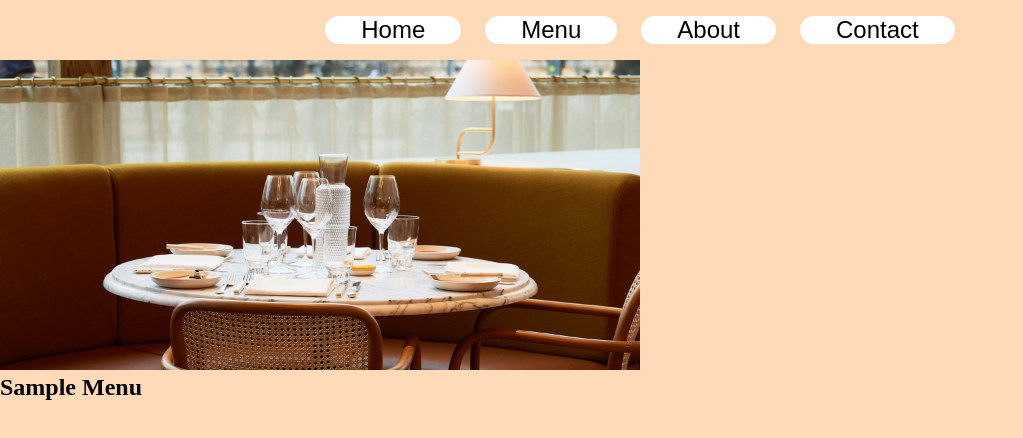
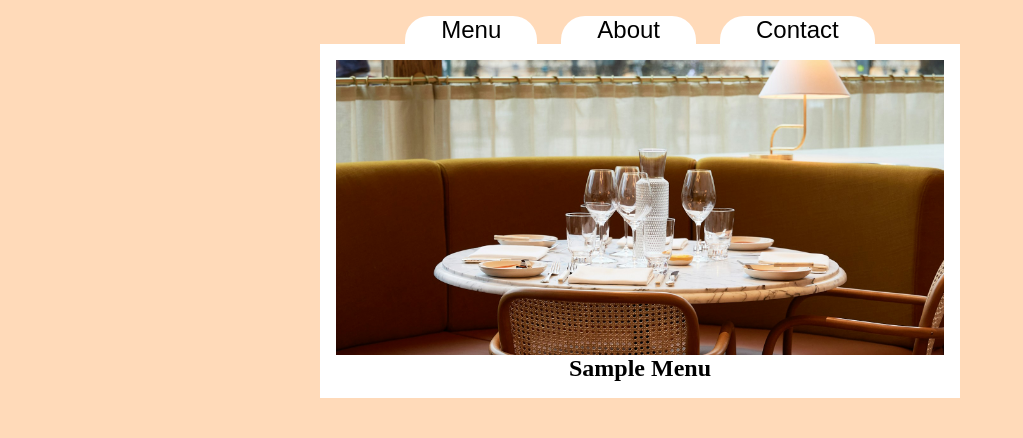
Before and after one commit to mabstract25/RestaurantPage, a website built with webpack: page src/index.html in a window 1280 px wide. Shown: the whole page, without its empty margins (0-1023 px from the left). Built offline with nearby package versions, Linux system fonts and the light colour scheme.

Commit message:
Tabular layout setup

```diff
--- a/src/index.html
+++ b/src/index.html
@@ -11,7 +11,7 @@
     <div class="container">
        <header class="header">
             <nav class="nav">
-                <button>Home</button>
+
                 <button>Menu</button>
                 <button>About</button>
                 <button>Contact</button>
--- a/src/styles.css
+++ b/src/styles.css
@@ -5,7 +5,7 @@
 }
 
 .header {
-    padding: 1em;
+    padding: 1em 0 0 0 ;
 }
 
 .nav {
@@ -17,7 +17,7 @@
 button {
     padding: 0 1.5em;
     font-size: 1.5em;
-    border-radius: 1em;
+    border-radius: 1em 1em 0 0;
     border: 0;
     background-color: white;
 }
@@ -30,8 +30,19 @@ button:hover {
 .container {
     background-color: peachpuff;
     height: 100vh;
+    padding: 0 25%;
 }
 
 .restaurantimg {
-    width: 50%;
+    width: 100%;
 }
+
+#content {
+    display: flex;
+    justify-content: center;
+    align-items: center;
+    flex-direction: column;
+    padding: 1em;
+    background-color: white;
+
+}
```
